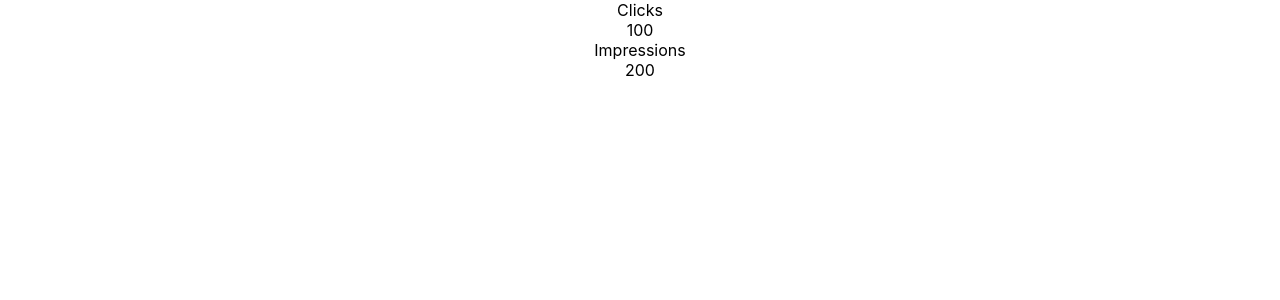
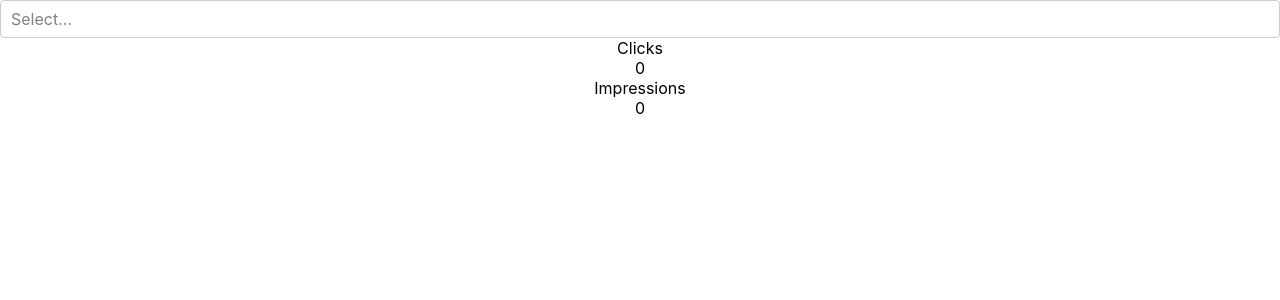
Before and after one commit to balazsmatepetro/adverity-test-task, a React (Create React App) app: page / in a window 1280 px wide. Shown: the top 300 px of the page. Built offline with nearby package versions, Linux system fonts and the light colour scheme.

Commit message:
added base search component

```diff
--- a/src/App.js
+++ b/src/App.js
@@ -1,12 +1,12 @@
 import React from 'react';
 import './App.css';
 
-import AggregatedResultPresenterList from './AggregatedResultPresenterList';
+import Search from './Search';
 
 function App() {
   return (
     <div className="App">
-      <AggregatedResultPresenterList numberOfClicks={100} numberOfImpressions={200} />
+      <Search />
     </div>
   );
 }
--- /dev/null
+++ b/src/Search.js
@@ -0,0 +1,65 @@
+import React, { useEffect, useState } from 'react';
+import Select from 'react-select';
+import DataLoaderDummy from './DataLoaderDummy';
+import AggregatedResultPresenterList from './AggregatedResultPresenterList';
+
+function Search() {
+    const [options, setOptions] = useState([]);
+    const [hasError, setHasError] = useState(false);
+    const [isLoading, setIsLoading] = useState(true);
+
+    useEffect(() => {
+        loadData();
+    }, []); // Passing an empty array because we want to load the data only once, this will prevent to execute 'useEffect' on every render.
+
+    /**
+     * Loads the search data.
+     */
+    async function loadData() {
+        try {
+            // Loading data, setting options.
+            setOptions(await new DataLoaderDummy().load());
+        } catch (error) {
+            // Something went wrong, we have to update the state.
+            setHasError(true);
+        } finally {
+            // It's time to hide the loading indicator.
+            setIsLoading(false);
+        }
+    }
+
+    function handleChange() {
+
+    }
+
+    function renderErrorMessage() {
+        return (
+            <div>Something went wrong!</div>
+        );
+    }
+
+    function renderTypeAhead() {
+        return (
+            <div>
+                <Select
+                    components={{ DropdownIndicator: () => null, IndicatorSeparator: () => null }}
+                    isClearable={true}
+                    isLoading={isLoading}
+                    isSearchable={true}
+                    onChange={handleChange}
+                    options={options}
+                />
+
+                <AggregatedResultPresenterList numberOfClicks={0} numberOfImpressions={0} />
+            </div>
+        );
+    }
+
+    return (
+        <div className="search">
+            {hasError ? renderErrorMessage() : renderTypeAhead()}
+        </div>
+    );
+}
+
+export default Search;
```
